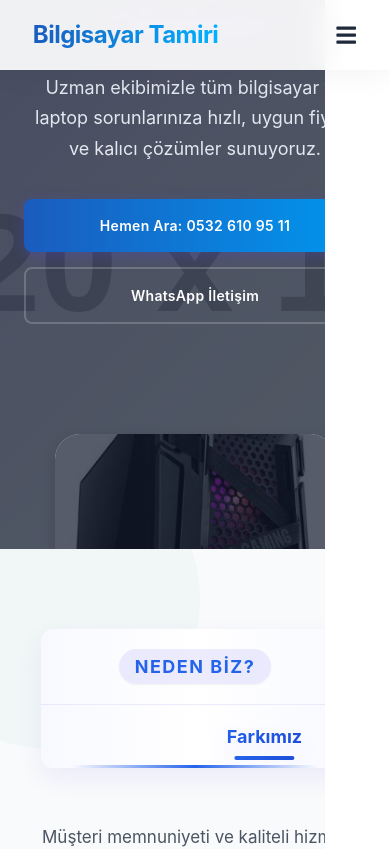
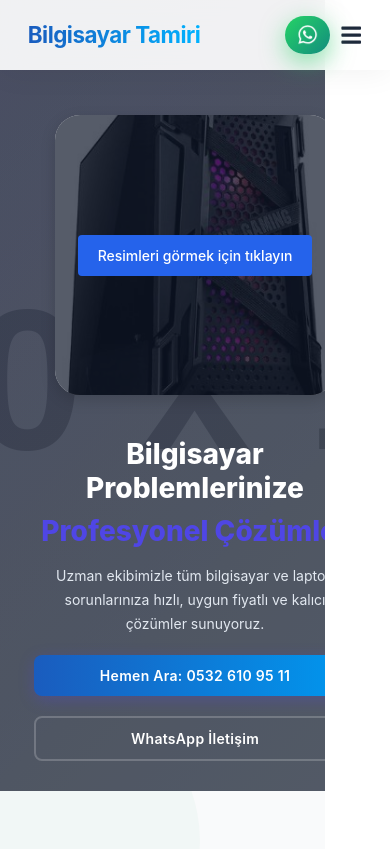
Before and after one commit to BurakBerksoy/Ustun-Bilgisayar-Web-App, a React (Vite) app in the folder frontend/: page /#/ in a window 390 px wide. Shown: the top 849 px of the page. Built offline with nearby package versions, Linux system fonts and the light colour scheme.

Commit message:
Ana sayfanın response tasarımı düzenlendi

```diff
--- a/frontend/src/styles/Header.css
+++ b/frontend/src/styles/Header.css
@@ -305,23 +305,13 @@
 
   .nav-controls {
     position: fixed;
-    bottom: 30px;
-    left: 0;
-    width: 100%;
+    top: 0;
+    right: 70px;
+    height: 70px;
     display: flex;
+    align-items: center;
     justify-content: center;
-    opacity: 0;
-    visibility: hidden;
-    transform: translateY(30px);
-    transition: all 0.4s cubic-bezier(0.23, 1, 0.32, 1);
     z-index: 101;
-  }
-
-  .navigation.active ~ .nav-controls {
-    opacity: 1;
-    visibility: visible;
-    transform: translateY(0);
-    transition-delay: 0.5s;
   }
 
   .contact-button {
@@ -341,18 +331,27 @@
   }
 
   .logo-text {
-    font-size: 1.5rem;
+    font-size: 1.4rem;
   }
 
   .header .container {
-    padding: 0 15px;
+    padding: 0 10px;
   }
 
   .contact-button {
-    padding: 0.7rem 1.5rem;
+    padding: 0.6rem 0.8rem;
+  }
+
+  .contact-button span {
+    display: none;
   }
 
   .phone-icon {
-    font-size: 1.1rem;
+    font-size: 1.2rem;
+    margin-right: 0;
+  }
+
+  .nav-controls {
+    right: 60px;
   }
 }
--- a/frontend/src/styles/HomePage.css
+++ b/frontend/src/styles/HomePage.css
@@ -1261,16 +1261,43 @@ section {
     --spacing-3xl: 5rem;
   }
 
+  .hero-section {
+    min-height: auto;
+    padding-top: 100px;
+    padding-bottom: 40px;
+    height: auto;
+  }
+
   .hero-content {
     flex-direction: column;
+    gap: 20px;
+    justify-content: flex-start;
+    padding-top: 20px;
   }
 
-  .hero-text, .hero-banner {
+  .hero-text {
+    flex: 1 1 auto;
     max-width: 100%;
+    text-align: center;
+    order: 1;
   }
 
   .hero-banner {
-    margin-top: var(--spacing-lg);
+    max-width: 100%;
+    margin-top: 0;
+    order: 2;
+  }
+
+  .hero-text h1 {
+    font-size: 32px;
+  }
+
+  .hero-text p {
+    font-size: 16px;
+  }
+
+  .hero-buttons {
+    justify-content: center;
   }
 
   .benefits-grid {
@@ -1291,21 +1318,46 @@ section {
   }
 
   .hero-section {
-    padding: var(--spacing-xl) 0;
+    padding: 90px 0 20px 0;
     min-height: auto;
   }
 
+  .hero-content {
+    padding-top: 10px;
+  }
+
+  .hero-text {
+    padding: 0 10px;
+  }
+
+  .hero-text h1 {
+    font-size: 28px;
+    margin-bottom: 15px;
+  }
+
   .hero-text p {
-    font-size: var(--font-md);
+    font-size: 14px;
+    margin-bottom: 20px;
   }
 
   .hero-buttons {
-    flex-direction: column;
+    flex-direction: row;
+    flex-wrap: wrap;
+    gap: 10px;
+    justify-content: center;
     width: 100%;
   }
 
-  .btn {
-    width: 100%;
+  .hero-buttons .btn {
+    padding: 10px 15px;
+    font-size: 14px;
+    min-width: 140px;
+    flex: 0 0 auto;
+    margin: 0 5px 10px;
+  }
+
+  .hero-image-preview {
+    margin-top: 15px;
   }
 
   .hero-features {
```
